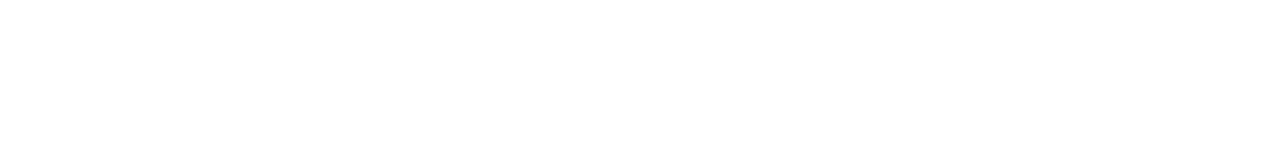
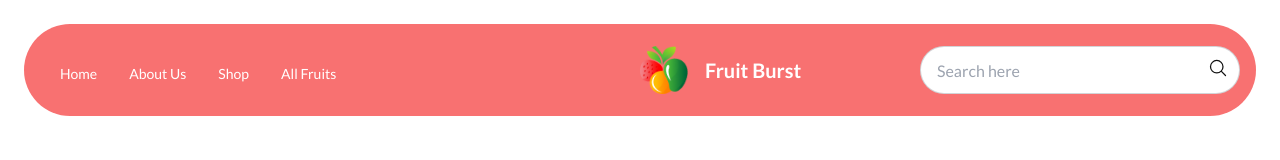
Before and after one commit to mhemonbzs/fruit-brust, a plain HTML site: page index.html in a window 1280 px wide. Drawn offline with nearby package versions, Linux system fonts and the light colour scheme.

Commit message:
navbar done

```diff
--- a/index.html
+++ b/index.html
@@ -25,11 +25,13 @@
     <style>
         * {
             font-family: 'Lato', sans-serif;
+            margin: 0;
+            padding: 0;
         }
     </style>
 
     <!-- favicon -->
-<link rel="shortcut icon" href="images/logo.png" type="image/x-icon">
+    <link rel="shortcut icon" href="images/logo.png" type="image/x-icon">
 
 
 </head>
@@ -38,7 +40,54 @@
 
 
     <header>
-        <nav></nav>
+        <nav class="rounded-full m-6 bg-red-400 px-4 flex  items-center justify-center ">
+            <div class="navbar-start lg:text-white flex-1 items-center pb-4">
+                <div class=" ">
+                    <div class="dropdown">
+                        <label tabindex="0" class="btn btn-ghost lg:hidden">
+                            <svg xmlns="http://www.w3.org/2000/svg" class="h-5 w-5" fill="none" viewBox="0 0 24 24"
+                                stroke="currentColor">
+                                <path stroke-linecap="round" stroke-linejoin="round" stroke-width="2"
+                                    d="M4 6h16M4 12h8m-8 6h16" />
+                            </svg>
+                        </label>
+                        <ul tabindex="0"
+                            class="menu menu-sm dropdown-content mt-1 z-[1] p-1 shadow bg-base-100 rounded-box w-52">
+                            <li><a>Home</a></li>
+                            <li><a>About Us</a></li>
+                            <li><a>Shop</a></li>
+                            <li><a>All Fruits</a></li>
+                        </ul>
+                    </div>
+
+                </div>
+                <div class=" hidden lg:flex">
+                    <ul class="menu menu-horizontal px-1">
+                        <li><a>Home</a></li>
+                        <li><a>About Us</a></li>
+                        <li><a>Shop</a></li>
+                        <li><a>All Fruits</a></li>
+                    </ul>
+
+                </div>
+            </div>
+            <div class=" flex flex-1 lg:justify-between items-center">
+                <div class="navbar-center flex justify-center items-center content-center md:pl-12 lg:pl-0 ">
+                    <img class="h-12 w-12" src="images/logo.png" alt="">
+                    <a class="btn btn-ghost normal-case text-xl lg:text-white">Fruit Burst</a>
+                </div>
+                <div class=" relative hidden-sm hidden lg:block ">
+                    <div class="form-control ">
+                        <input type="text" placeholder="Search here  "
+                            class="input input-bordered w-80 flex justify-end items-end  bg-white-400 rounded-full" />
+                        <a href="index.html" class="absolute mt-3 ml-72"><img class="h-5 w-5  " src="images/Frame.svg"
+                                alt=""></a>
+                    </div>
+
+                </div>
+            </div>
+            </div>
+        </nav>
 
         <section></section>
 
```
Also changed, not shown: images/Frame.svg (added).
